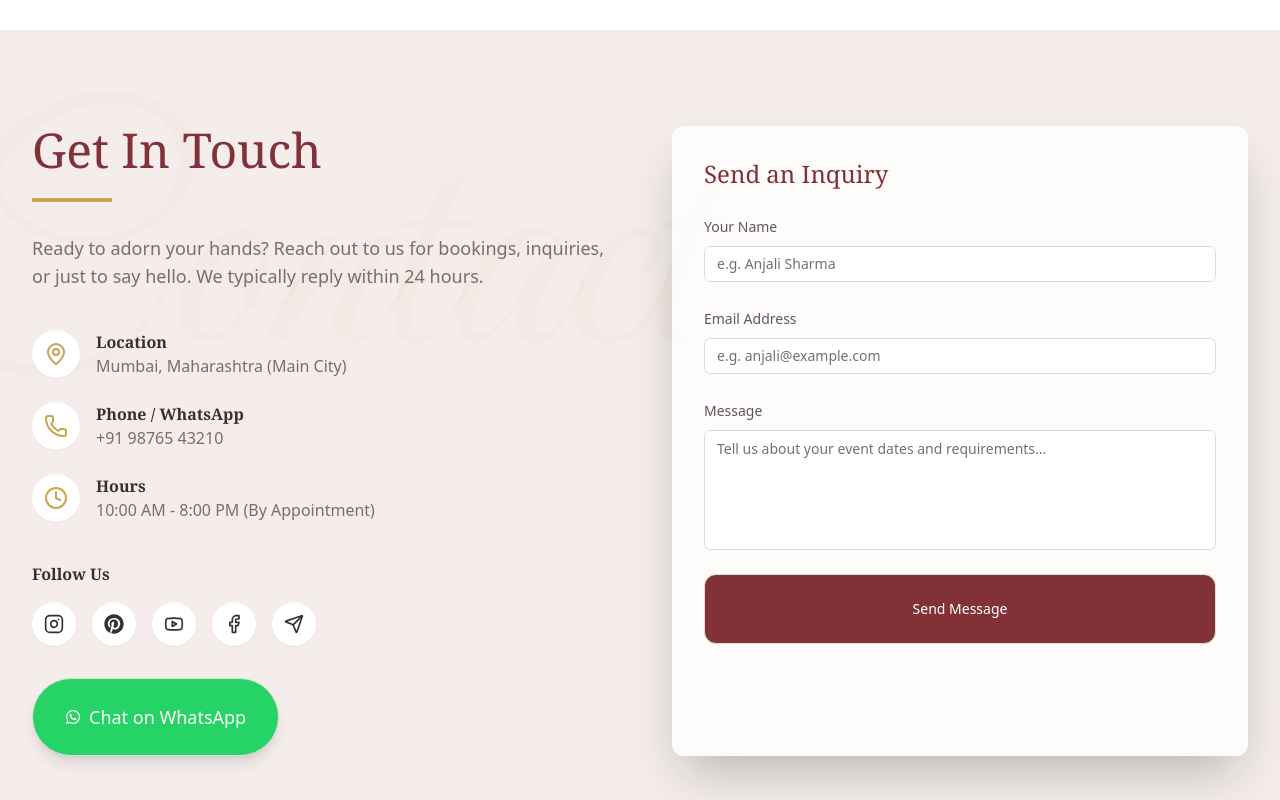
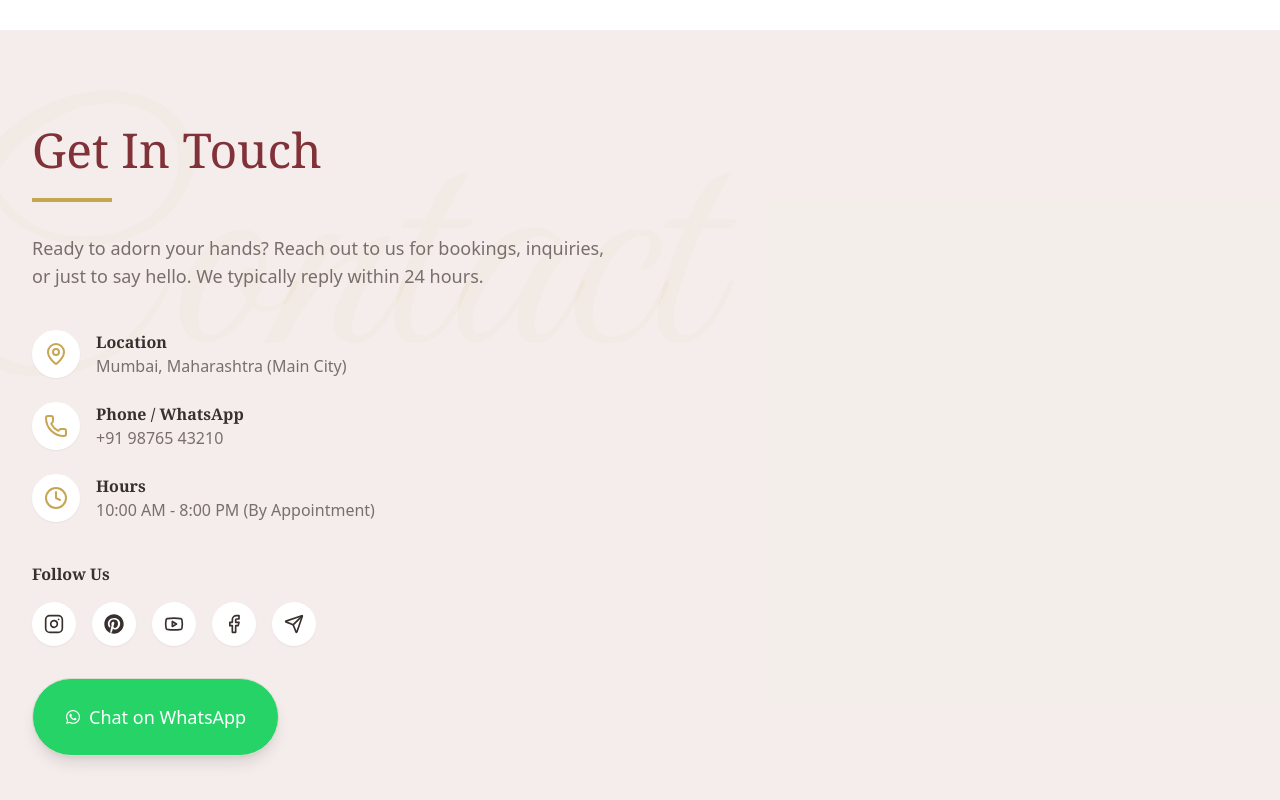
Before and after one commit to prounknown055-pixel/Tulsi-Mehendi, a React (Vite) app in the folder client/: page / in a window 1280 px wide. Shown: the part 3360-4160 px from the top of the page. Built offline with nearby package versions, Linux system fonts and the light colour scheme; a web font is replaced by a local one.

Commit message:
Update Home.tsx

```diff
--- a/client/src/pages/Home.tsx
+++ b/client/src/pages/Home.tsx
@@ -14,15 +14,6 @@ import {
 } from "lucide-react";
 import { FaPinterest, FaWhatsapp } from "react-icons/fa"; // Importing from react-icons for brand specific ones not in Lucide
 import { Button } from "@/components/ui/button";
-import { Card, CardContent } from "@/components/ui/card";
-import { Input } from "@/components/ui/input";
-import { Textarea } from "@/components/ui/textarea";
-import { useCreateInquiry } from "@/hooks/use-inquiries";
-import { Form, FormControl, FormField, FormItem, FormLabel, FormMessage } from "@/components/ui/form";
-import { useForm } from "react-hook-form";
-import { zodResolver } from "@hookform/resolvers/zod";
-import { insertInquirySchema, type InsertInquiry } from "../shared/schema";
-
 // --- Components ---
 
 const Navbar = () => {
@@ -338,25 +329,6 @@ const Gallery = () => {
 };
 
 const Contact = () => {
-  const { mutate: submitInquiry, isPending } = useCreateInquiry();
-
-  const form = useForm<InsertInquiry>({
-    resolver: zodResolver(insertInquirySchema),
-    defaultValues: {
-      name: "",
-      email: "",
-      message: "",
-    },
-  });
-
-  const onSubmit = (data: InsertInquiry) => {
-    submitInquiry(data, {
-      onSuccess: () => {
-        form.reset();
-      }
-    });
-  };
-
   return (
     <section id="contact" className="py-24 bg-secondary/5 relative overflow-hidden">
       {/* Background decoration */}
@@ -438,68 +410,8 @@ const Contact = () => {
             </div>
           </div>
 
-          {/* Contact Form */}
-          <Card className="border-none shadow-2xl bg-white/80 backdrop-blur-sm">
-            <CardContent className="p-8">
-              <h3 className="text-2xl font-serif text-henna mb-6">Send an Inquiry</h3>
-              <Form {...form}>
-                <form onSubmit={form.handleSubmit(onSubmit)} className="space-y-6">
-                  <FormField
-                    control={form.control}
-                    name="name"
-                    render={({ field }) => (
-                      <FormItem>
-                        <FormLabel className="text-foreground/80">Your Name</FormLabel>
-                        <FormControl>
-                          <Input placeholder="e.g. Anjali Sharma" {...field} className="bg-white" />
-                        </FormControl>
-                        <FormMessage />
-                      </FormItem>
-                    )}
-                  />
-                  <FormField
-                    control={form.control}
-                    name="email"
-                    render={({ field }) => (
-                      <FormItem>
-                        <FormLabel className="text-foreground/80">Email Address</FormLabel>
-                        <FormControl>
-                          <Input placeholder="e.g. anjali@example.com" {...field} className="bg-white" />
-                        </FormControl>
-                        <FormMessage />
-                      </FormItem>
-                    )}
-                  />
-                  <FormField
-                    control={form.control}
-                    name="message"
-                    render={({ field }) => (
-                      <FormItem>
-                        <FormLabel className="text-foreground/80">Message</FormLabel>
-                        <FormControl>
-                          <Textarea
-                            placeholder="Tell us about your event dates and requirements..."
-                            className="resize-none min-h-[120px] bg-white"
-                            {...field}
-                          />
-                        </FormControl>
-                        <FormMessage />
-                      </FormItem>
-                    )}
-                  />
-                  <Button
-                    type="submit"
-                    className="w-full bg-henna hover:bg-henna/90 text-white rounded-xl py-6 bg-[#823136]"
-                    disabled={isPending}
-                  >
-                    {isPending ? "Sending..." : "Send Message"}
-                  </Button>
-                </form>
-              </Form>
-            </CardContent>
-          </Card>
-
-        </div>
+       {/* Contact Form */}
+          </div>
       </div>
     </section>
   );
```
